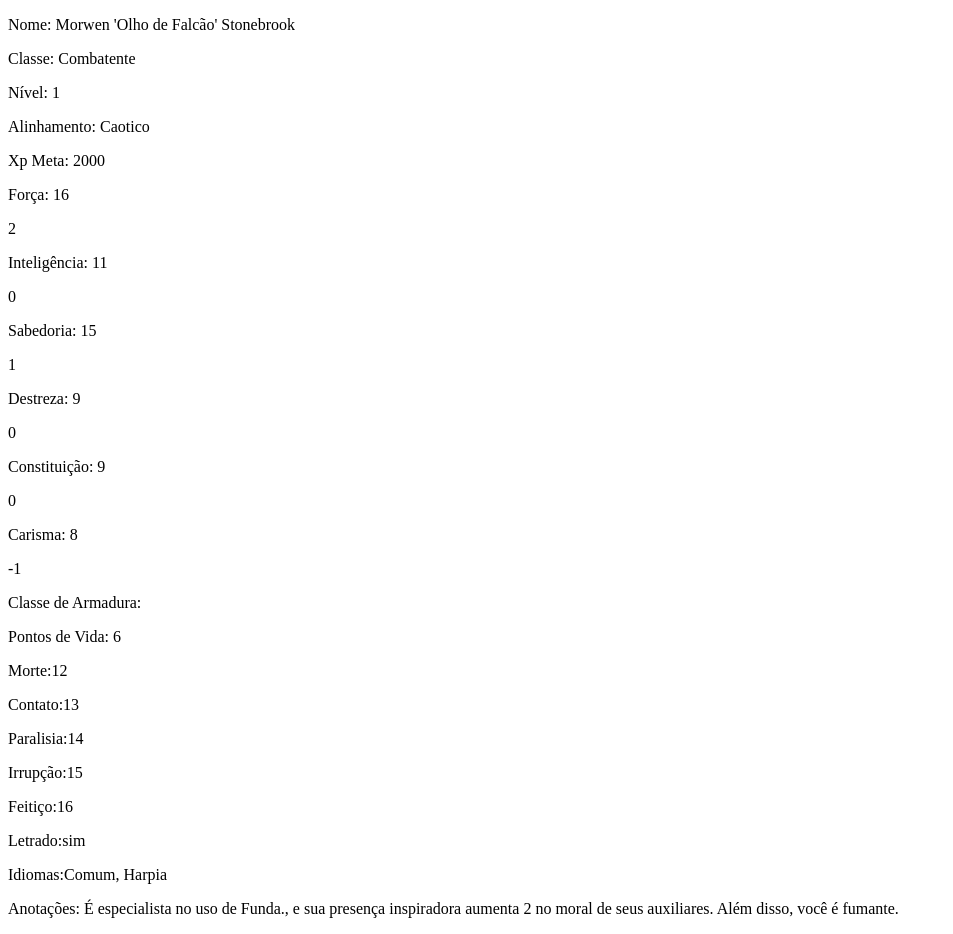
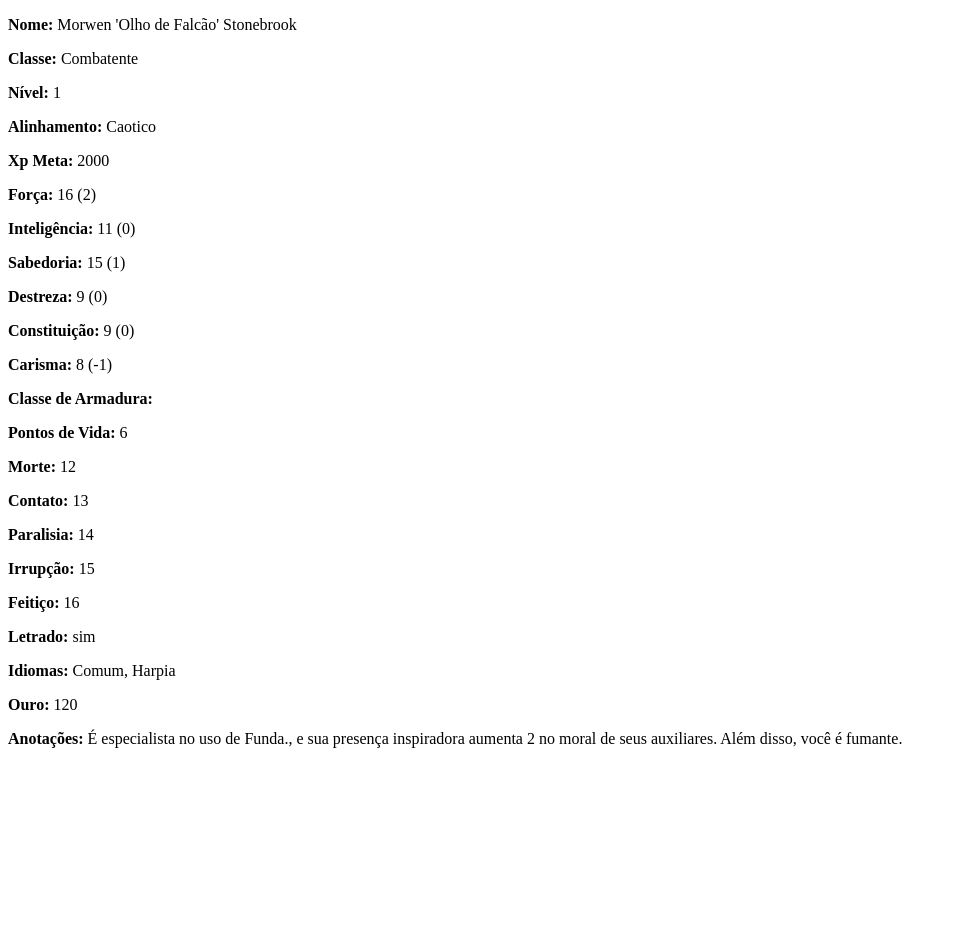
Before and after one commit to danilobs31/gerador-d20age, a plain HTML site: page 404.html in a window 1280 px wide. Shown: the whole page, without its empty margins (0-953 px from the left). After the commit the page ends 800 px from the top, so only its background shows below. Drawn offline with Linux system fonts and the light colour scheme.

Commit message:
alterada pagina erro 404

```diff
--- a/404.html
+++ b/404.html
@@ -10,63 +10,64 @@
 
 <body>
     <div class="caracteristicas">
-        <p>Nome: <span id="nome"></span></p>
-        <p>Classe: <span id="classe"></span></p>
-        <p>Nível: <span id="nivel"></span></p>
-        <p>Alinhamento: <span id="alinhamento"></span></p>
-        <p>Xp Meta: <span id="xpMeta"></span></p>
+        <p><strong>Nome:</strong> <span id="nome"></span></p>
+        <p><strong>Classe:</strong> <span id="classe"></span></p>
+        <p><strong>Nível:</strong> <span id="nivel"></span></p>
+        <p><strong>Alinhamento:</strong> <span id="alinhamento"></span></p>
+        <p><strong>Xp Meta:</strong> <span id="xpMeta"></span></p>
     </div>
     <div class="atributos">
         <div class="forca">
-            <p>Força: <span id="forca"></span></p>
-            <p><span id="modforca"></span></p>
+            <p><strong>Força:</strong> <span id="forca"></span> (<span id="modforca"></span>)</p>
         </div>
 
         <div class="inteligencia">
-            <p>Inteligência: <span id="inteligencia"></span></p>
-            <p><span id="modinteligencia"></span></p>
+            <p><strong>Inteligência:</strong> <span id="inteligencia"></span> (<span id="modinteligencia"></span>)</p>
         </div>
 
         <div class="sabedoria">
-            <p>Sabedoria: <span id="sabedoria"></span></p>
-            <p><span id="modsabedoria"></span></p>
+            <p><strong>Sabedoria:</strong> <span id="sabedoria"></span> (<span id="modsabedoria"></span>)</p>
         </div>
 
         <div class="destreza">
-            <p>Destreza: <span id="destreza"></span></p>
-            <p><span id="moddestreza"></span></p>
+            <p><strong>Destreza:</strong> <span id="destreza"></span> (<span id="moddestreza"></span>)</p>
         </div>
 
         <div class="constituicao">
-            <p>Constituição: <span id="constituicao"></span></p>
-            <p><span id="modconstituicao"></span></p>
+            <p><strong>Constituição:</strong> <span id="constituicao"></span> (<span id="modconstituicao"></span>)</p>
         </div>
 
         <div class="carisma">
-            <p>Carisma: <span id="carisma"></span></p>
-            <p><span id="modcarisma"></span></p>
+            <p><strong>Carisma:</strong> <span id="carisma"></span> (<span id="modcarisma"></span>)</p>
         </div>
     </div>
+
     <div class="atributos2">
-        <p>Classe de Armadura: <span id="ca"></span></p>
-        <p>Pontos de Vida: <span id="pv"></span></p>
+        <p><strong>Classe de Armadura:</strong> <span id="ca"></span></p>
+        <p><strong>Pontos de Vida:</strong> <span id="pv"></span></p>
     </div>
     <div class="salvaguardas">
-        <p>Morte:<span id="morte"></span></p>
-        <p>Contato:<span id="contato"></span></p>
-        <p>Paralisia:<span id="paralisia"></span></p>
-        <p>Irrupção:<span id="irrupcao"></span></p>
-        <p>Feitiço:<span id="feitico"></span></p>
+        <p><strong>Morte:</strong> <span id="morte"></span></p>
+        <p><strong>Contato:</strong> <span id="contato"></span></p>
+        <p><strong>Paralisia:</strong> <span id="paralisia"></span></p>
+        <p><strong>Irrupção:</strong> <span id="irrupcao"></span></p>
+        <p><strong>Feitiço:</strong> <span id="feitico"></span></p>
     </div>
     <div class="arte"></div>
     <div class="idiomas"></div>
-    <p>Letrado:<span id="letrado"></span></p>
-    <p>Idiomas:<span id="idiomas"></span></p>
-    <div class="armas"></div>
-    <div class="equipamento"></div>
+    <p><strong>Letrado:</strong> <span id="letrado"></span></p>
+    <p><strong>Idiomas:</strong> <span id="idiomas"></span></p>
+    <div class="armas">
+
+    </div>
+    <div class="equipamento">
+        <p><strong>Ouro:</strong> <span id="ouro"></p>
+    </div>
     <div class="notas">
-        <p>Anotações:<span id="notas"></span></p>
+        <p><strong>Anotações:</strong> <span id="notas"></span></p>
     </div>
+</body>
+
 
 <script>
     document.getElementById('nome').textContent = nomeChar;
@@ -95,6 +96,7 @@
     document.getElementById('alinhamento').textContent = alinhamento;
     document.getElementById('pv').textContent = vida;
     document.getElementById('notas').textContent = anotacoes;
+    document.getElementById('ouro').textContent = ouro;
 </script>
 </body>
 
```
Lines whose indentation alone changed are shown as unchanged.
